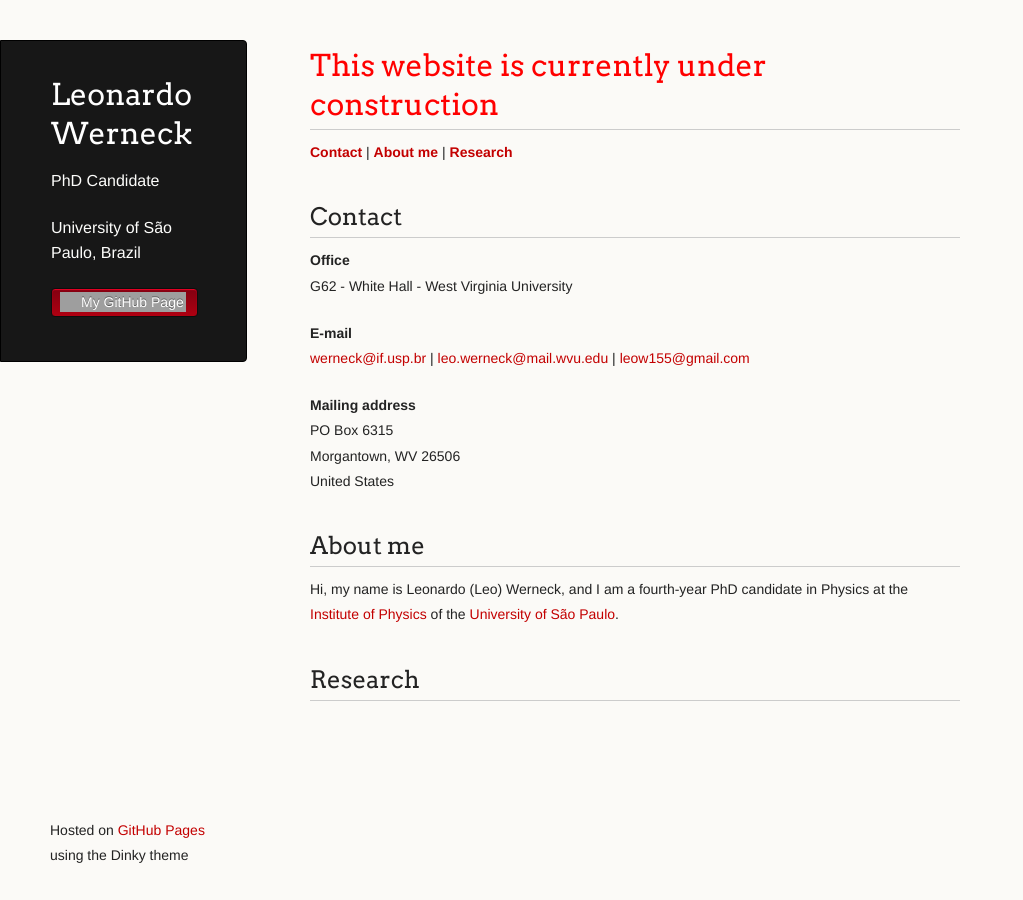
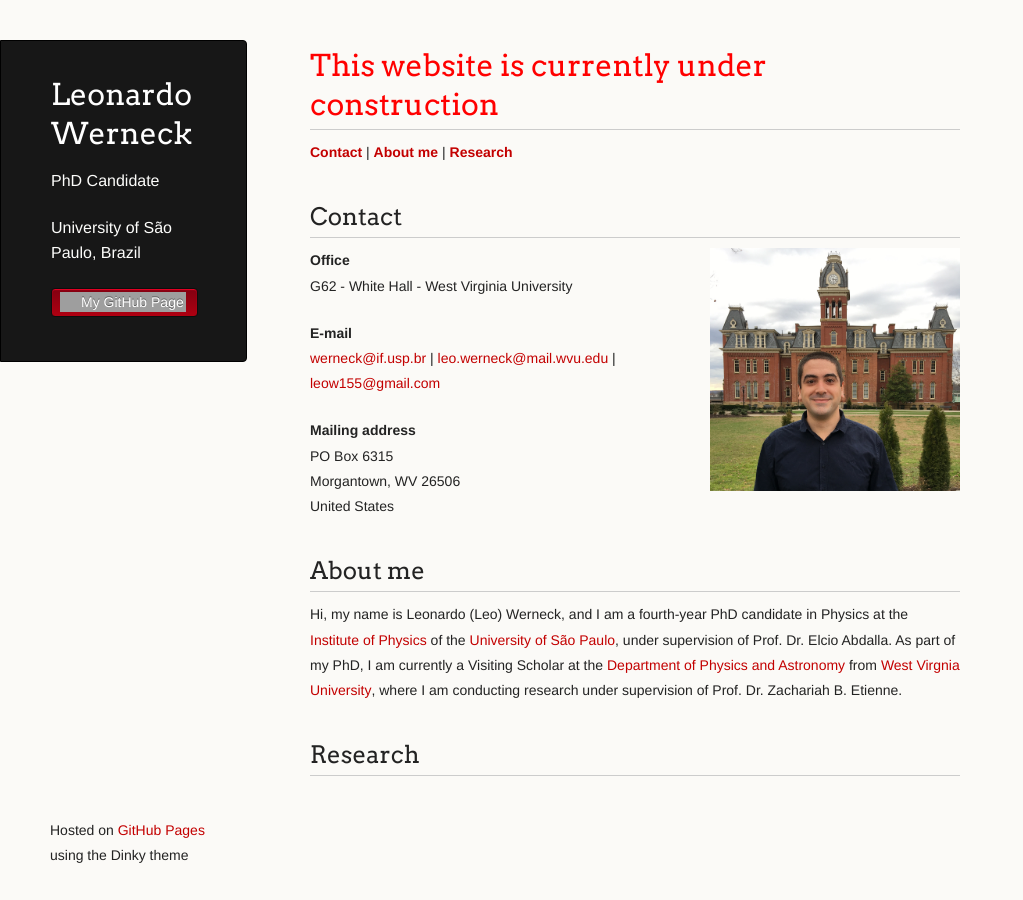
Before and after one commit to leowerneck/leowerneck.github.io, a Jekyll site: the page built from index.md, in a window 1280 px wide. Shown: the whole page, without its empty margins (0-1023 px from the left). Built offline with Jekyll 4.4.1, drawn with Linux system fonts in a browser that asks for light colours; a script that is not in the unit is left out; grey boxes are pictures that could not be loaded.

Commit message:
index.md: added picture

```diff
--- a/index.md
+++ b/index.md
@@ -8,10 +8,9 @@ description: PhD Candidate
 
 [**Contact**](#Contact) \| [**About me**](#About) \| [**Research**](#Research)
 
-
 <a name='Contact'>
 ## Contact
-
+<img align="right" src="assets/LeoWebsite.JPG" width="250">
 **Office**<br>
 G62 - White Hall - West Virginia University
 
@@ -25,7 +24,7 @@ United States
 
 <a name='About'>
 ## About me
-Hi, my name is Leonardo (Leo) Werneck, and I am a fourth-year PhD candidate in Physics at the [Institute of Physics](http://portal.if.usp.br/) of the [University of São Paulo](https://www.usp.br/).
+Hi, my name is Leonardo (Leo) Werneck, and I am a fourth-year PhD candidate in Physics at the [Institute of Physics](http://portal.if.usp.br/) of the [University of São Paulo](https://www.usp.br/), under supervision of Prof. Dr. Elcio Abdalla. As part of my PhD, I am currently a Visiting Scholar at the [Department of Physics and Astronomy](https://physics.wvu.edu/) from [West Virgnia University](https://www.wvu.edu/), where I am conducting research under supervision of Prof. Dr. Zachariah B. Etienne.
 
 <a name='Research'>
 ## Research
```
Also changed, not shown: assets/LeoWebsite.JPG (added).
